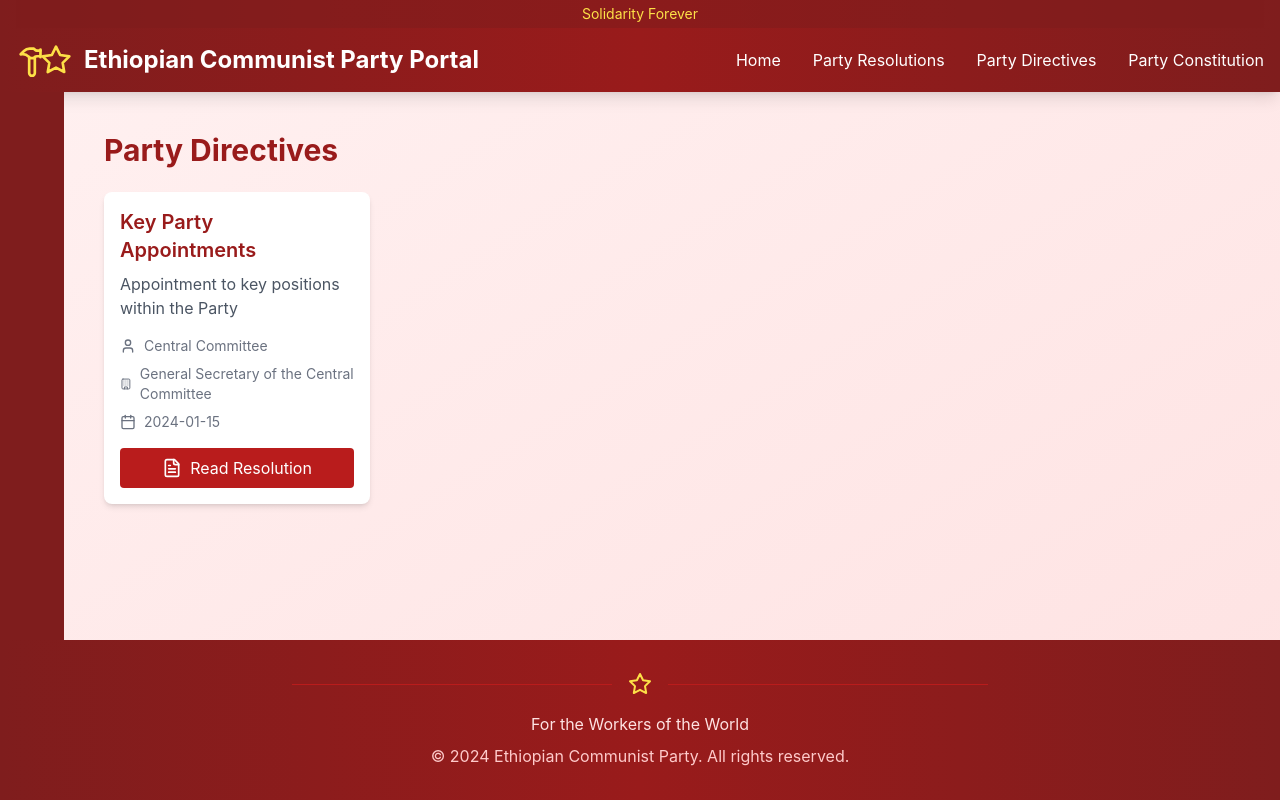
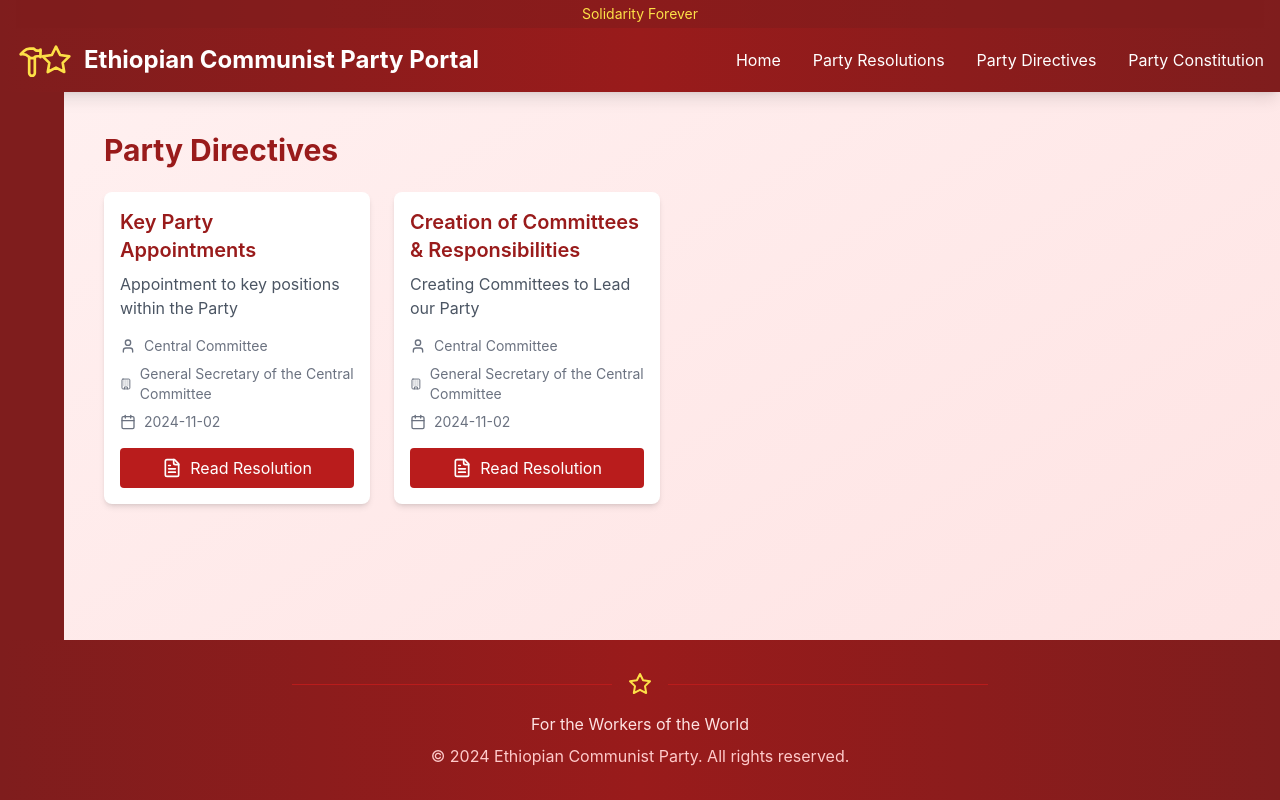
Before and after one commit to BillGStanford/Ethiopian-Communist-Party-Portal, a React (Create React App) app: page /directives in a window 1280 px wide. Built offline with nearby package versions, Linux system fonts and the light colour scheme.

Commit message:
Update PartyDirectives.js

```diff
--- a/src/pages/PartyDirectives.js
+++ b/src/pages/PartyDirectives.js
@@ -9,8 +9,17 @@ const PartyDirectives = () => {
       description: "Appointment to key positions within the Party",
       issuer: "Central Committee",
       office: "General Secretary of the Central Committee",
-      date: "2024-01-15",
+      date: "2024-11-02",
       pdfPath: "/pdfs/Central-Committee-of-the-Communist-Party-of-Ethiopia-Directive 01.pdf" // Changed from pdfUrl to pdfPath for consistency
+    },
+    {
+      id: 'dir-002',
+      title: " Creation of Committees & Responsibilities",
+      description: "Creating Committees to Lead our Party",
+      issuer: "Central Committee",
+      office: "General Secretary of the Central Committee",
+      date: "2024-11-02",
+      pdfPath: "/pdfs/Central-Committee-of-the-Communist-Party-of-Ethiopia _ DR.02.pdf" // Changed from pdfUrl to pdfPath for consistency
     },
     // Add more directives as needed
   ];
```
